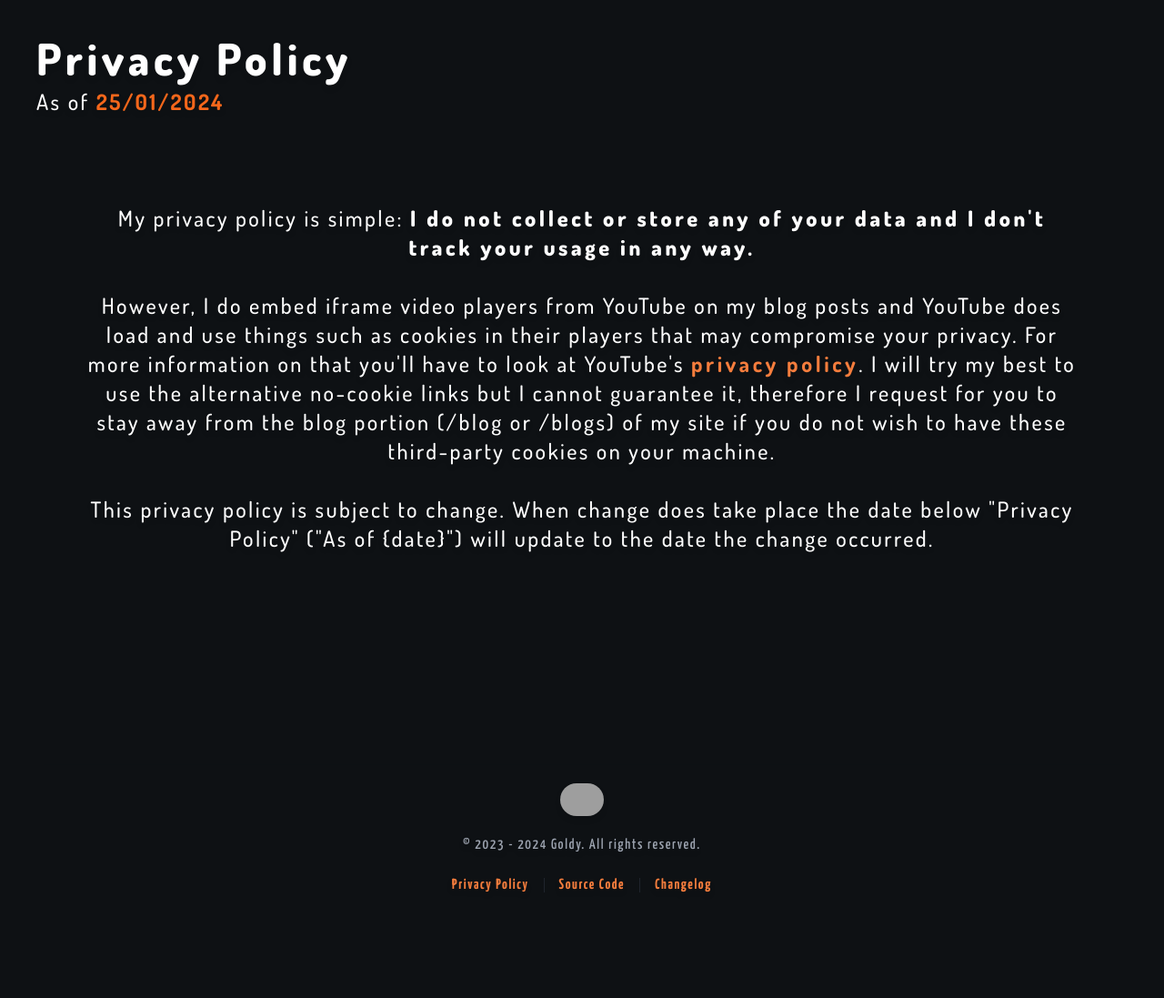
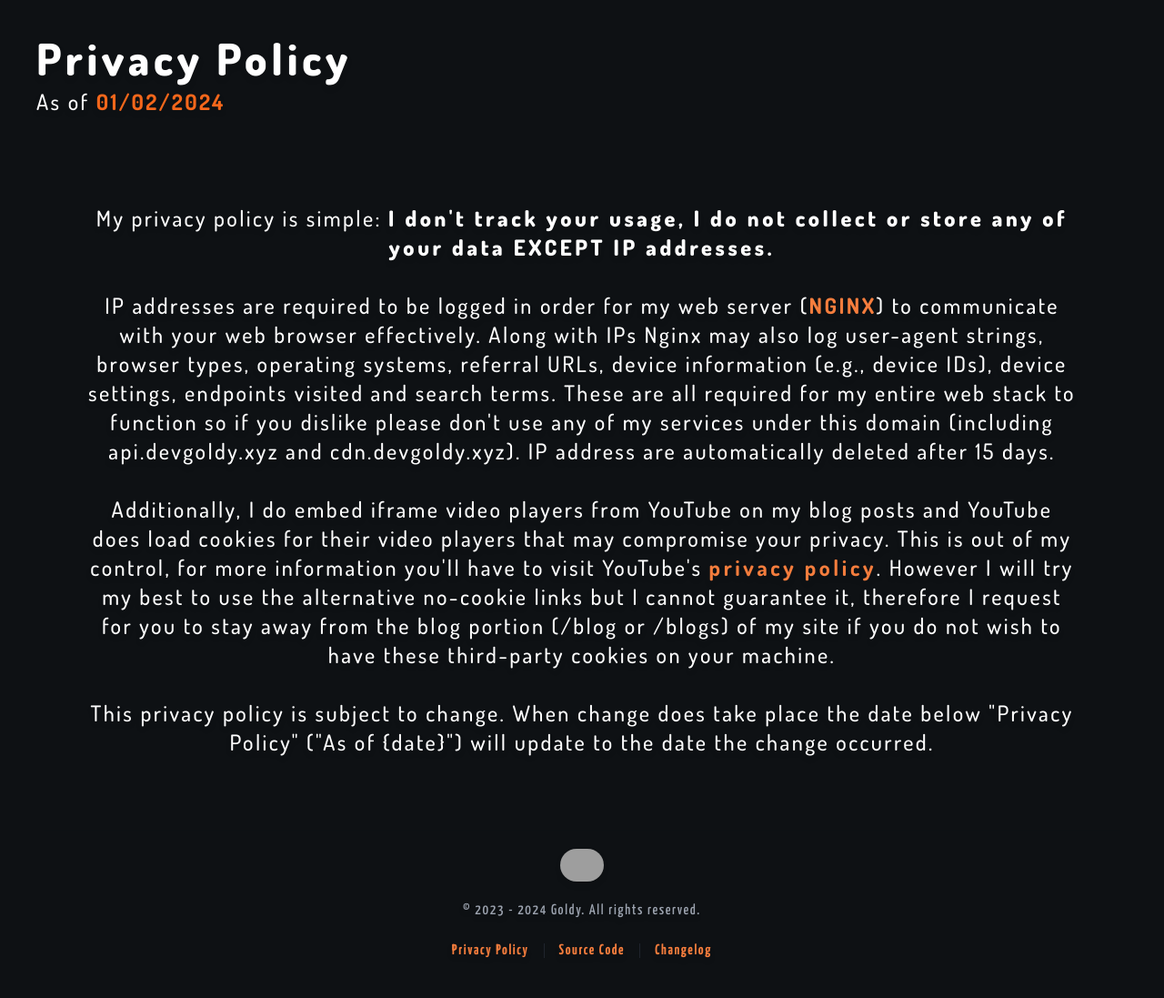
Before and after one commit to THEGOLDENPRO/devgoldy.xyz, a FastAPI app: page /privacy in a window 1280 px wide. Shown: the whole page at 91% size. Before the commit the page ends 981 px from the top, so only its background shows below. Run offline with FastAPI, Linux system fonts and the light colour scheme; style sheets or scripts are compiled from the project's sources; parts of the project's set-up code (start-up, migrations or seed data) failed here and were passed over; grey boxes are pictures that could not be loaded.

Commit message:
feat: updated privacy policy, made footer logo redirect you to home page and moved css to html inline

```diff
--- a/app/main.py
+++ b/app/main.py
@@ -89,9 +89,13 @@ async def privacy(request: Request):
         theme_colour = "#ff6817"
     )
 
+    edit_date = privacy_policy_content.split("<p>", 2)[1].split("</p>", 1)[0]
+    content = privacy_policy_content.split("</blockquote>", 1)[1]
+
     return templates.TemplateResponse(
         "privacy_policy.html", {
-            "privacy_policy": privacy_policy_content,
+            "edit_date": edit_date,
+            "privacy_policy": content,
 
             **context.data
         }
--- a/privacy_policy.md
+++ b/privacy_policy.md
@@ -1,8 +1,14 @@
-My privacy policy is simple: **I do not collect or store any of your data and I don't track your usage in any way.**
+> 01/02/2024
+
+My privacy policy is simple: **I don't track your usage, I do not collect or store any of your data EXCEPT IP addresses.**
 
 <br>
 
-However, I do embed iframe video players from YouTube on my blog posts and YouTube does load and use things such as cookies in their players that may compromise your privacy. For more information on that you'll have to look at YouTube's **[privacy policy](https://www.youtube.com/static?gl=GB&template=terms)**. I will try my best to use the alternative no-cookie links but I cannot guarantee it, therefore I request for you to stay away from the blog portion (/blog or /blogs) of my site if you do not wish to have these third-party cookies on your machine.
+IP addresses are required to be logged in order for my web server ([NGINX](https://www.nginx.com/resources/glossary/nginx/)) to communicate with your web browser effectively. Along with IPs Nginx may also log user-agent strings, browser types, operating systems, referral URLs, device information (e.g., device IDs), device settings, endpoints visited and search terms. These are all required for my entire web stack to function so if you dislike please don't use any of my services under this domain (including api.devgoldy.xyz and cdn.devgoldy.xyz). IP address are automatically deleted after 15 days.
+
+<br>
+
+Additionally, I do embed iframe video players from YouTube on my blog posts and YouTube does load cookies for their video players that may compromise your privacy. This is out of my control, for more information you'll have to visit YouTube's **[privacy policy](https://www.youtube.com/static?gl=GB&template=terms)**. However I will try my best to use the alternative no-cookie links but I cannot guarantee it, therefore I request for you to stay away from the blog portion (/blog or /blogs) of my site if you do not wish to have these third-party cookies on your machine.
 
 <br>
 
--- a/templates/base.html
+++ b/templates/base.html
@@ -23,10 +23,10 @@
 {% block body %}
 {% endblock %}
 
-<footer class="mx-auto my-10 w-full max-w-container px-2 text-base tracking-widest">
+<footer class="mx-auto my-10 w-full max-w-container px-2 text-base mobile:text-sm tracking-widest">
     <div class="border-t border-slate-900/5 pt-5">
         <div class="grid place-items-center">
-            <a href="https://github.com/THEGOLDENPRO">
+            <a href="{{ request.base_url }}">
                 <img class="w-12 text-slate-900 rounded-full" src="https://avatars.githubusercontent.com/u/66202304">
             </a>
         </div>
@@ -35,7 +35,7 @@
             © 2023 - 2024 Goldy. All rights reserved.
         </p>
 
-        <div class="mt-5 text-center flex items-center justify-center space-x-4 font-semibold">
+        <div class="mt-5 text-center flex items-center justify-center space-x-4 mobile:space-x-3 font-semibold">
             <a href="{{ privacy_policy_url }}">Privacy Policy</a>
             <div class="h-4 w-px bg-slate-500/20"></div>
             <a href="{{ source_code_url }}">Source Code</a>
--- a/templates/privacy_policy.html
+++ b/templates/privacy_policy.html
@@ -21,10 +21,10 @@
 
     <div class="mt-2 text-2xl">
         <h2 class="inline">As of </h2>
-        <h2 class="inline font-bold text-goldyOrangy-100">25/01/2024</h2>
+        <h2 class="inline font-bold text-goldyOrangy-100">{{ edit_date }}</h2>
     </div>
 
-    <div class="p-14 pt-24 pb-48 mobile:p-0 mobile:pt-5 block text-center text-2xl">
+    <div class="p-14 pt-24 pb-10 mobile:p-0 mobile:pt-5 block text-center text-2xl">
         {{ privacy_policy|safe }}
     </div>
 
--- a/web/input.css
+++ b/web/input.css
@@ -22,6 +24,21 @@
     src: url("./fonts/YanoneKaffeesatz.ttf");
 }
 
+/* ✨ custom devgoldy.xyz scroll bar */
+/* --------------------------------- */
+::-webkit-scrollbar {
+    width: 10px;
+}
+
+::-webkit-scrollbar-track {
+    background: #090b11;
+    border-radius: 5px;
+}
+
+::-webkit-scrollbar-thumb {
+    background: #fbc689;
+    border-radius: 10px;
+}
 
 @layer base {
 
@@ -35,6 +52,10 @@
 
     a {
         @apply text-goldyOrangy-300 font-bold transition duration-300 hover:text-goldyOrangy-800
+    }
+
+    body {
+        @apply selection:bg-goldyCream selection:text-exeBlack;
     }
 
 }
```
Also changed, not shown: other parts of web/input.css (+8 -64 lines), templates/blogs/home.html (+18 -10 lines), templates/blogs/post.html (+6 -6 lines).
